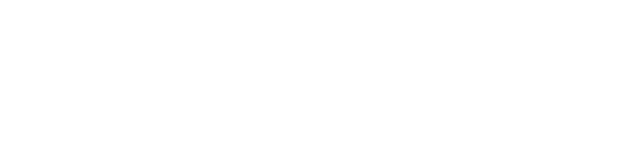
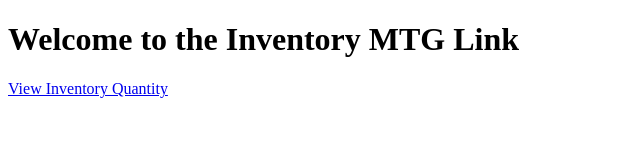
Before and after one commit to ahunterk/MTG_Inventory_Ng, a plain HTML site: page index.html in a window 1280 px wide. Shown: the whole page, without its empty margins (0-640 px from the left). Drawn offline with Linux system fonts and the light colour scheme.

Commit message:
Update index.html

```diff
--- a/index.html
+++ b/index.html
@@ -1,2 +1,13 @@
-<html>
+<!DOCTYPE html>
+<html lang="en">
+<head>
+  <meta charset="UTF-8">
+  <title>Inventory Link MTG</title>
+</head>
+<body>
+  <h1>Welcome to the Inventory MTG Link</h1>
+  <p>
+    <a href="Inventory_Quantity.html">View Inventory Quantity</a>
+  </p>
+</body>
 </html>
```
